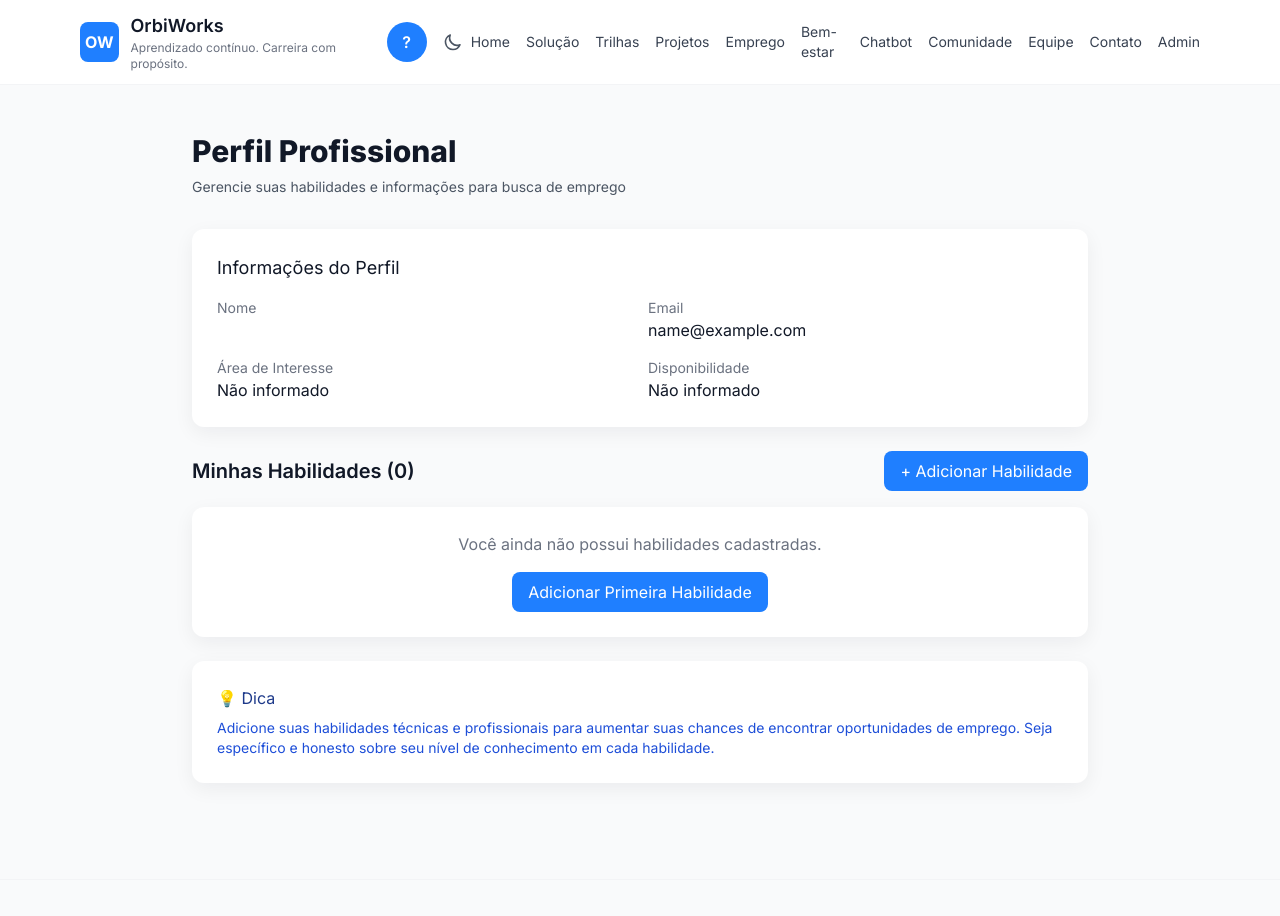
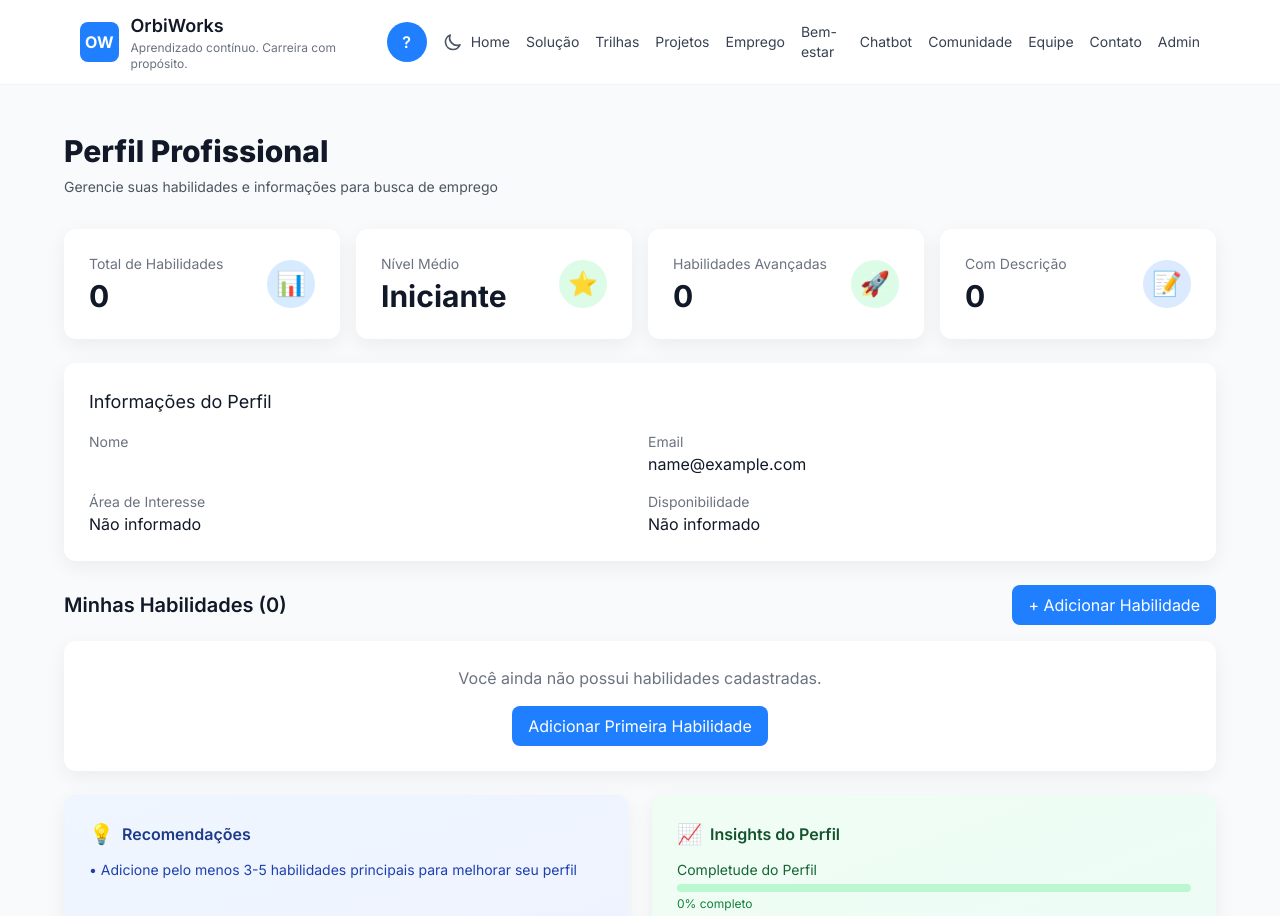
Before and after one commit to Global-Solution-OrbiWorks/orbiworks-web-app, a React (Vite) app: page /emprego in a window 1280 px wide. Shown: the top 916 px of the page. Built offline with nearby package versions, Linux system fonts and the light colour scheme; sample sign-in values are in the browser's storage.

Commit message:
Adiciona dashboard de estatísticas à página de Emprego

```diff
--- a/src/pages/Emprego.tsx
+++ b/src/pages/Emprego.tsx
@@ -169,13 +169,34 @@ export default function Emprego() {
     }
   }
 
+  // Calcular estatísticas para o dashboard
+  const stats = {
+    total: habilidades.length,
+    beginner: habilidades.filter(h => h.nivel === 'Beginner').length,
+    intermediate: habilidades.filter(h => h.nivel === 'Intermediate').length,
+    advanced: habilidades.filter(h => h.nivel === 'Advanced').length,
+    comDescricao: habilidades.filter(h => h.descricao && h.descricao.trim()).length
+  }
+
+  const nivelMedio = habilidades.length > 0
+    ? Math.round(
+        (stats.beginner * 1 + stats.intermediate * 2 + stats.advanced * 3) / habilidades.length
+      )
+    : 0
+
+  const getNivelMedioLabel = () => {
+    if (nivelMedio <= 1) return 'Iniciante'
+    if (nivelMedio <= 2) return 'Intermediário'
+    return 'Avançado'
+  }
+
   if (!isAuthenticated || !user) {
     return null
   }
 
   return (
     <div className="min-h-[calc(100vh-200px)] py-12 px-4 sm:px-6 lg:px-8">
-      <div className="max-w-4xl mx-auto">
+      <div className="max-w-6xl mx-auto">
         {/* Header */}
         <div className="mb-8">
           <h2 className="text-3xl font-extrabold text-gray-900 dark:text-gray-100">
@@ -185,6 +206,104 @@ export default function Emprego() {
             Gerencie suas habilidades e informações para busca de emprego
           </p>
         </div>
+
+        {/* Dashboard de Estatísticas */}
+        <div className="grid grid-cols-1 md:grid-cols-2 lg:grid-cols-4 gap-4 mb-6">
+          <Card className="p-6">
+            <div className="flex items-center justify-between">
+              <div>
+                <p className="text-sm text-gray-500 dark:text-gray-400 mb-1">Total de Habilidades</p>
+                <p className="text-3xl font-bold text-gray-900 dark:text-gray-100">{stats.total}</p>
+              </div>
+              <div className="w-12 h-12 bg-orbiwork-primary-100 dark:bg-orbiwork-primary-900/30 rounded-full flex items-center justify-center">
+                <span className="text-2xl">📊</span>
+              </div>
+            </div>
+          </Card>
+
+          <Card className="p-6">
+            <div className="flex items-center justify-between">
+              <div>
+                <p className="text-sm text-gray-500 dark:text-gray-400 mb-1">Nível Médio</p>
+                <p className="text-3xl font-bold text-gray-900 dark:text-gray-100">{getNivelMedioLabel()}</p>
+              </div>
+              <div className="w-12 h-12 bg-green-100 dark:bg-green-900/30 rounded-full flex items-center justify-center">
+                <span className="text-2xl">⭐</span>
+              </div>
+            </div>
+          </Card>
+
+          <Card className="p-6">
+            <div className="flex items-center justify-between">
+              <div>
+                <p className="text-sm text-gray-500 dark:text-gray-400 mb-1">Habilidades Avançadas</p>
+                <p className="text-3xl font-bold text-gray-900 dark:text-gray-100">{stats.advanced}</p>
+              </div>
+              <div className="w-12 h-12 bg-green-100 dark:bg-green-900/30 rounded-full flex items-center justify-center">
+                <span className="text-2xl">🚀</span>
+              </div>
+            </div>
+          </Card>
+
+          <Card className="p-6">
+            <div className="flex items-center justify-between">
+              <div>
+                <p className="text-sm text-gray-500 dark:text-gray-400 mb-1">Com Descrição</p>
+                <p className="text-3xl font-bold text-gray-900 dark:text-gray-100">{stats.comDescricao}</p>
+              </div>
+              <div className="w-12 h-12 bg-blue-100 dark:bg-blue-900/30 rounded-full flex items-center justify-center">
+                <span className="text-2xl">📝</span>
+              </div>
+            </div>
+          </Card>
+        </div>
+
+        {/* Gráfico de Distribuição de Níveis */}
+        {habilidades.length > 0 && (
+          <Card className="mb-6 p-6">
+            <h3 className="text-lg font-semibold text-gray-900 dark:text-gray-100 mb-4">
+              Distribuição por Nível
+            </h3>
+            <div className="space-y-4">
+              <div>
+                <div className="flex justify-between text-sm mb-2">
+                  <span className="text-gray-700 dark:text-gray-300">Iniciante</span>
+                  <span className="font-medium text-gray-900 dark:text-gray-100">{stats.beginner}</span>
+                </div>
+                <div className="w-full bg-gray-200 dark:bg-gray-700 rounded-full h-3">
+                  <div
+                    className="bg-blue-500 h-3 rounded-full transition-all duration-300"
+                    style={{ width: `${(stats.beginner / stats.total) * 100}%` }}
+                  />
+                </div>
+              </div>
+              <div>
+                <div className="flex justify-between text-sm mb-2">
+                  <span className="text-gray-700 dark:text-gray-300">Intermediário</span>
+                  <span className="font-medium text-gray-900 dark:text-gray-100">{stats.intermediate}</span>
+                </div>
+                <div className="w-full bg-gray-200 dark:bg-gray-700 rounded-full h-3">
+                  <div
+                    className="bg-yellow-500 h-3 rounded-full transition-all duration-300"
+                    style={{ width: `${(stats.intermediate / stats.total) * 100}%` }}
+                  />
+                </div>
+              </div>
+              <div>
+                <div className="flex justify-between text-sm mb-2">
+                  <span className="text-gray-700 dark:text-gray-300">Avançado</span>
+                  <span className="font-medium text-gray-900 dark:text-gray-100">{stats.advanced}</span>
+                </div>
+                <div className="w-full bg-gray-200 dark:bg-gray-700 rounded-full h-3">
+                  <div
+                    className="bg-green-500 h-3 rounded-full transition-all duration-300"
+                    style={{ width: `${(stats.advanced / stats.total) * 100}%` }}
+                  />
+                </div>
+              </div>
+            </div>
+          </Card>
+        )}
 
         {/* Informações do Perfil */}
         <Card className="mb-6 p-6">
@@ -365,6 +484,64 @@ export default function Emprego() {
           )}
         </div>
 
+        {/* Recomendações e Insights */}
+        <div className="grid grid-cols-1 lg:grid-cols-2 gap-6 mb-6">
+          <Card className="p-6 bg-gradient-to-br from-blue-50 to-indigo-50 dark:from-blue-900/20 dark:to-indigo-900/20 border-blue-200 dark:border-blue-800">
+            <h4 className="font-semibold text-blue-900 dark:text-blue-300 mb-3 flex items-center gap-2">
+              <span className="text-xl">💡</span> Recomendações
+            </h4>
+            <ul className="space-y-2 text-sm text-blue-800 dark:text-blue-400">
+              {stats.total === 0 && (
+                <li>• Adicione pelo menos 3-5 habilidades principais para melhorar seu perfil</li>
+              )}
+              {stats.total > 0 && stats.total < 5 && (
+                <li>• Considere adicionar mais habilidades para destacar seu perfil</li>
+              )}
+              {stats.comDescricao < stats.total && (
+                <li>• Adicione descrições às suas habilidades para fornecer mais contexto</li>
+              )}
+              {stats.advanced === 0 && stats.total > 0 && (
+                <li>• Foque em desenvolver pelo menos uma habilidade ao nível avançado</li>
+              )}
+              {stats.total >= 5 && stats.advanced >= 2 && (
+                <li>• Seu perfil está bem desenvolvido! Continue atualizando suas habilidades</li>
+              )}
+            </ul>
+          </Card>
+
+          <Card className="p-6 bg-gradient-to-br from-green-50 to-emerald-50 dark:from-green-900/20 dark:to-emerald-900/20 border-green-200 dark:border-green-800">
+            <h4 className="font-semibold text-green-900 dark:text-green-300 mb-3 flex items-center gap-2">
+              <span className="text-xl">📈</span> Insights do Perfil
+            </h4>
+            <div className="space-y-3 text-sm">
+              <div>
+                <p className="text-green-800 dark:text-green-400 font-medium mb-1">Completude do Perfil</p>
+                <div className="w-full bg-green-200 dark:bg-green-900/30 rounded-full h-2">
+                  <div
+                    className="bg-green-600 dark:bg-green-500 h-2 rounded-full transition-all duration-300"
+                    style={{ width: `${Math.min((stats.total / 10) * 100, 100)}%` }}
+                  />
+                </div>
+                <p className="text-xs text-green-700 dark:text-green-500 mt-1">
+                  {Math.min(Math.round((stats.total / 10) * 100), 100)}% completo
+                </p>
+              </div>
+              <div>
+                <p className="text-green-800 dark:text-green-400 font-medium mb-1">Qualidade das Habilidades</p>
+                <div className="w-full bg-green-200 dark:bg-green-900/30 rounded-full h-2">
+                  <div
+                    className="bg-green-600 dark:bg-green-500 h-2 rounded-full transition-all duration-300"
+                    style={{ width: `${(stats.comDescricao / Math.max(stats.total, 1)) * 100}%` }}
+                  />
+                </div>
+                <p className="text-xs text-green-700 dark:text-green-500 mt-1">
+                  {stats.total > 0 ? Math.round((stats.comDescricao / stats.total) * 100) : 0}% com descrição
+                </p>
+              </div>
+            </div>
+          </Card>
+        </div>
+
         {/* Dica */}
         <Card className="p-6 bg-blue-50 dark:bg-blue-900/20 border-blue-200 dark:border-blue-800">
           <h4 className="font-medium text-blue-900 dark:text-blue-300 mb-2">
```
